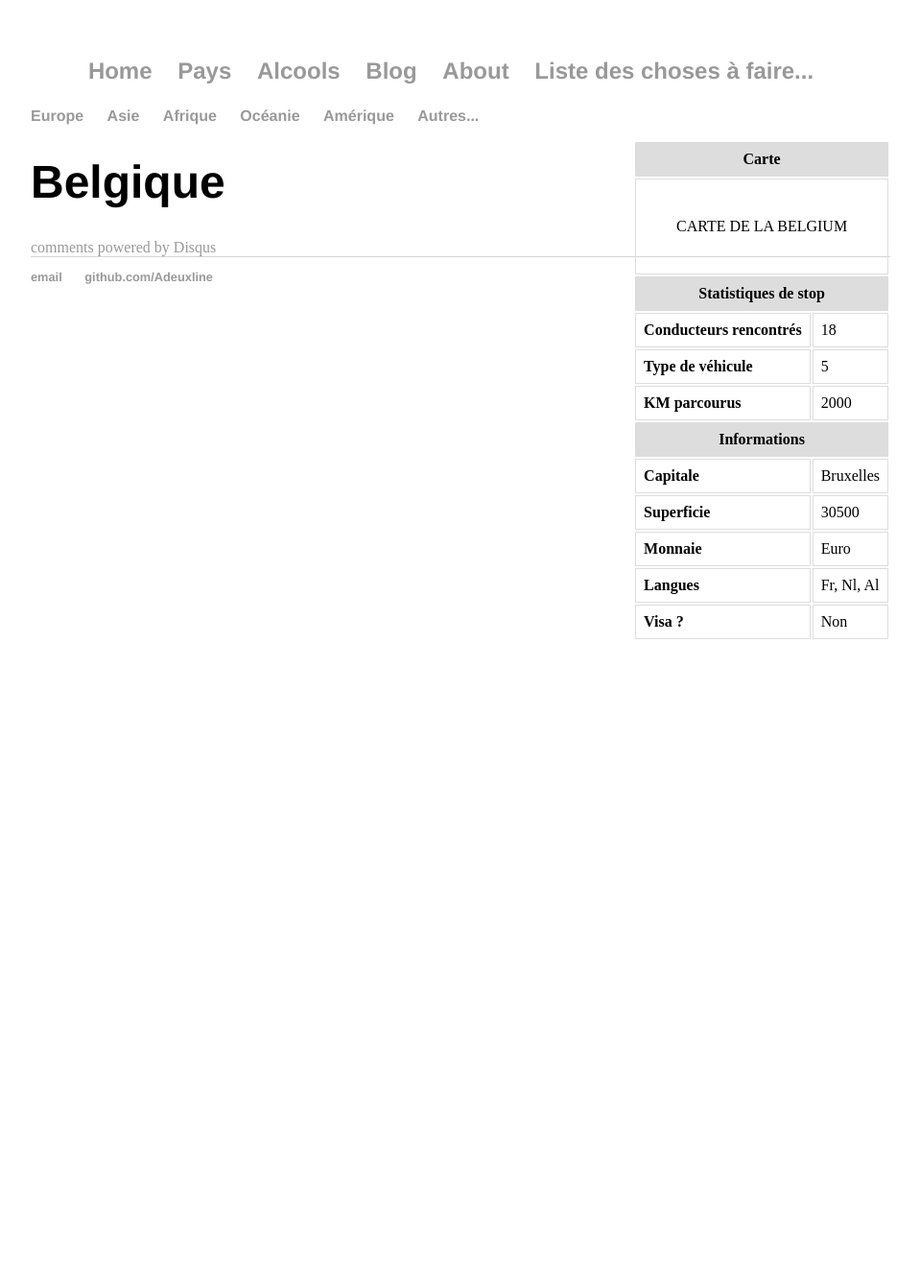
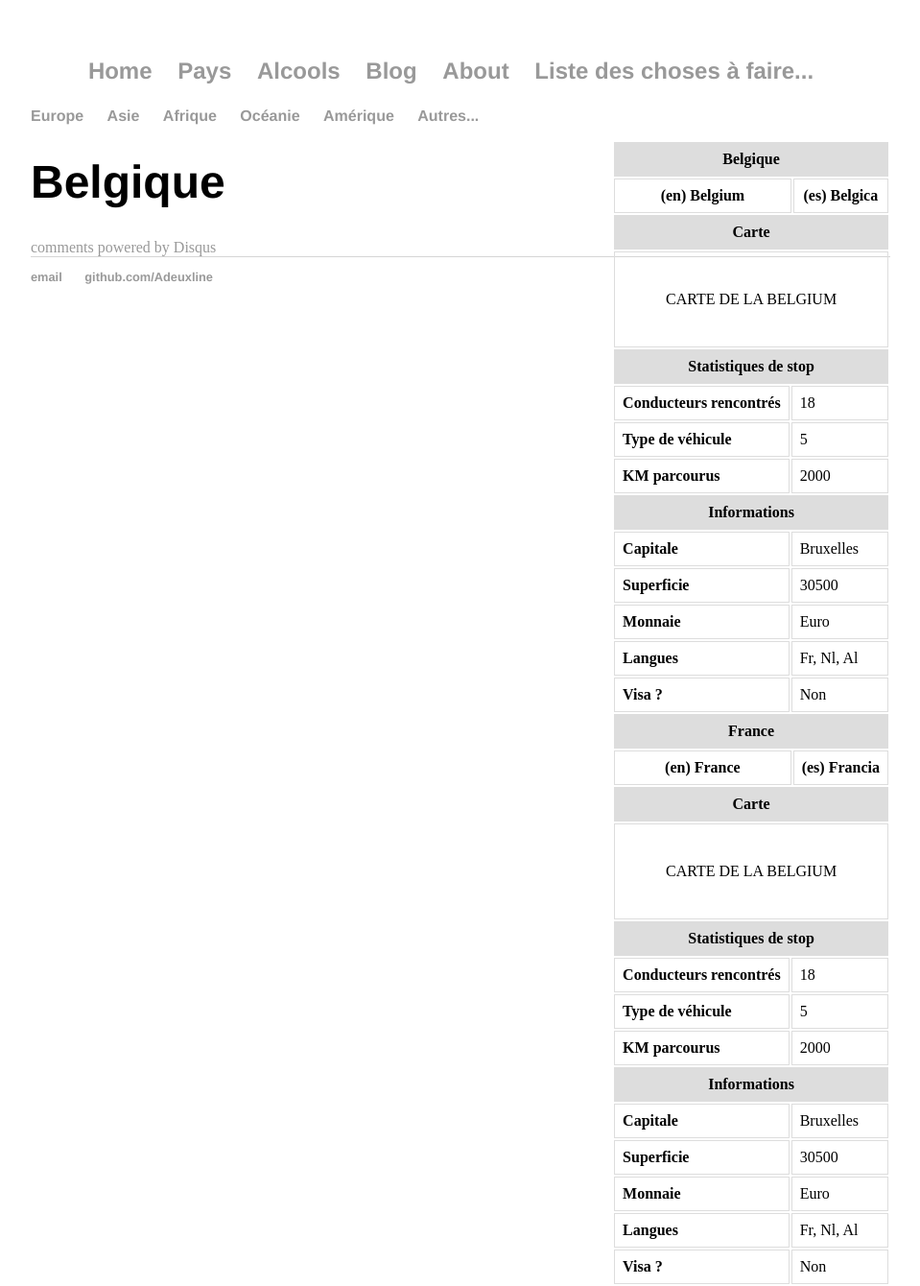
Before and after one commit to rlabe/adeuxline.github.io, a Jekyll site: the page built from _countries/belgium.html, in a window 1280 px wide. Shown: the whole page at 96% size, without its empty margins (160-1119 px from the left). Built offline with Jekyll 4.4.1, drawn with Linux system fonts in a browser that asks for light colours; comment, search, counter and statistics services are not loaded; before the commit the page ends 900 px from its top, so only the background shows below that.

Commit message:
Update info_country.html

```diff
--- a/_includes/info_country.html
+++ b/_includes/info_country.html
@@ -1,7 +1,6 @@
 <div class="country" style=float:right>
   <table>
       {% for country in site.countries %}
-      {% if page.title == country.name %}
       <tr>
           <th class="title" colspan="4">{{ country.nameFr }}</th>
       </tr>
@@ -9,8 +8,6 @@
         <th colspan="2" style="text-align:center;">(en) {{ country.nameEn }}</th>
         <th colspan="2" style="text-align:center;">(es) {{ country.nameEs }}</th>
       </tr>
-      {% endif %}
-      {% endfor %}
       <tr>
         <th class="title" colspan="4">Carte</th>
       </tr>
@@ -56,6 +53,6 @@
         <td><b>Visa ?</b></td>
         <td colspan="3"> Non</td>
       </tr>
-
+      {% endfor %}
   </table>
 </div>
```
